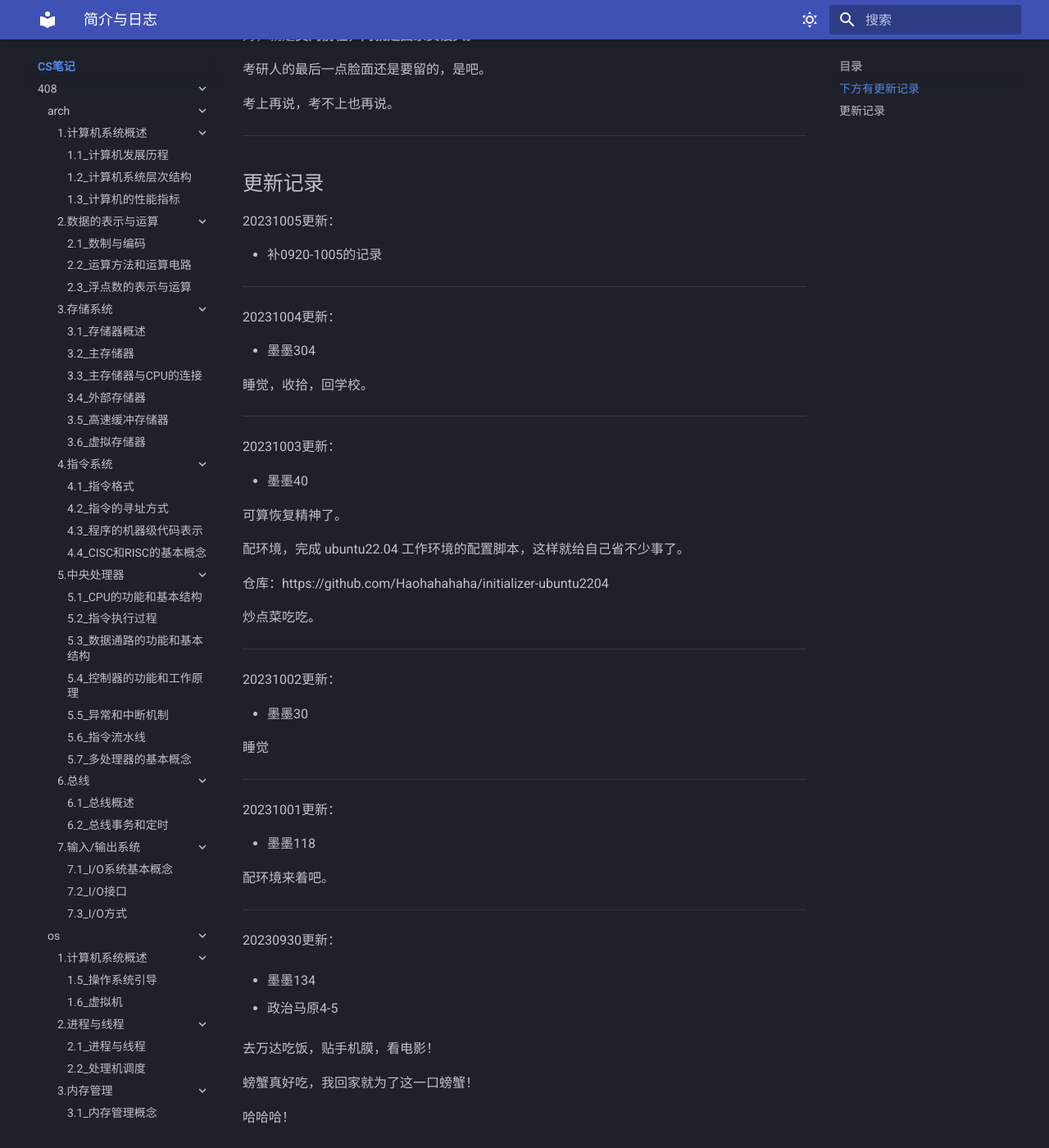
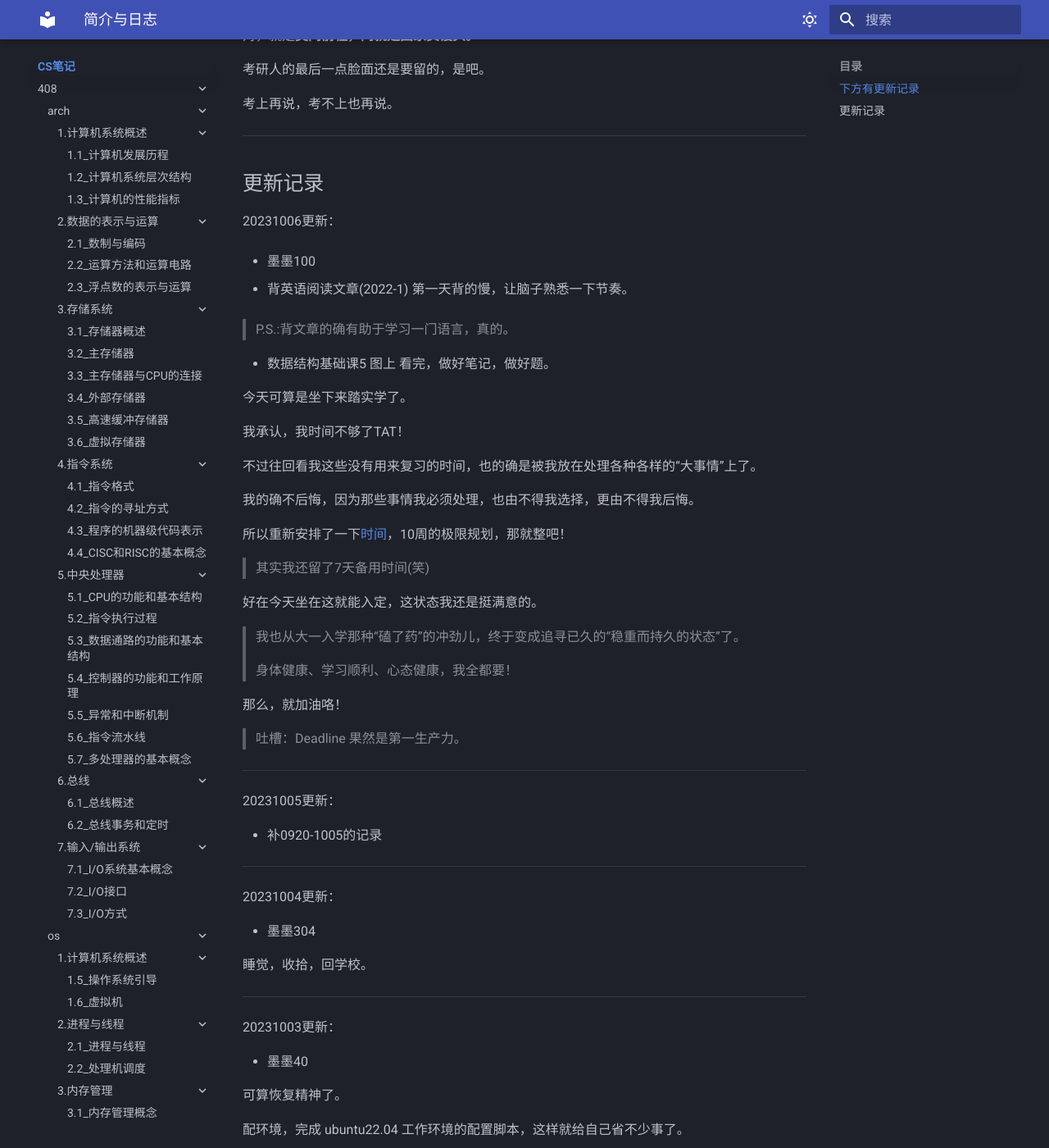
Before and after one commit to Haohahahaha/cs, an MkDocs documentation site: the page built from docs/index.md, in a window 1280 px wide and 1400 px high, scrolled down 768 px. Shown: the whole window at 82% size. Built offline with MkDocs 1.6.1 and Material for MkDocs 9.7.7, drawn with Linux system fonts in a browser that asks for light colours.

Commit message:
2023-10-06_22:36:05 update

```diff
--- a/docs/index.md
+++ b/docs/index.md
@@ -39,6 +39,40 @@
 <a id="update"></a>
 
 ## 更新记录
+
+20231006更新：
+
+- 墨墨100
+
+- 背英语阅读文章(2022-1) 第一天背的慢，让脑子熟悉一下节奏。
+
+> P.S.:背文章的确有助于学习一门语言，真的。
+
+- 数据结构基础课5 图上 看完，做好笔记，做好题。
+
+今天可算是坐下来踏实学了。
+
+我承认，我时间不够了TAT！
+
+不过往回看我这些没有用来复习的时间，也的确是被我放在处理各种各样的“大事情”上了。
+
+我的确不后悔，因为那些事情我必须处理，也由不得我选择，更由不得我后悔。
+
+所以重新安排了一下[时间](http://chat.haohaha.cn/plan/PEE-plans/)，10周的极限规划，那就整吧！
+
+> 其实我还留了7天备用时间(笑)
+
+好在今天坐在这就能入定，这状态我还是挺满意的。
+
+> 我也从大一入学那种“磕了药”的冲劲儿，终于变成追寻已久的“稳重而持久的状态”了。
+
+> 身体健康、学习顺利、心态健康，我全都要！
+
+那么，就加油咯！
+
+> 吐槽：Deadline 果然是第一生产力。
+
+---
 
 20231005更新：
 
```
